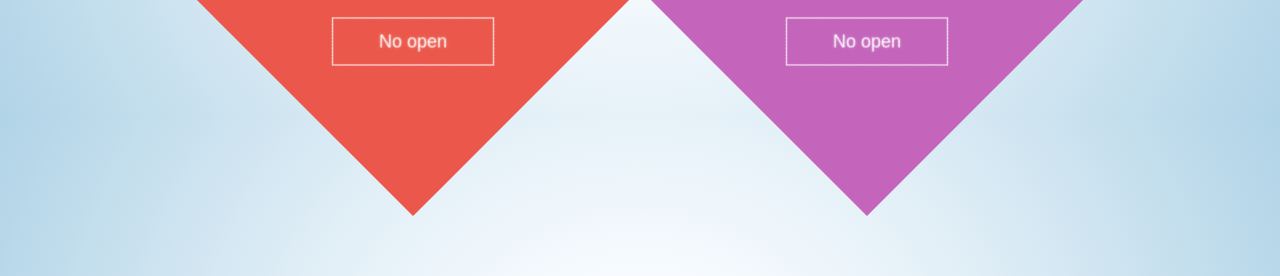
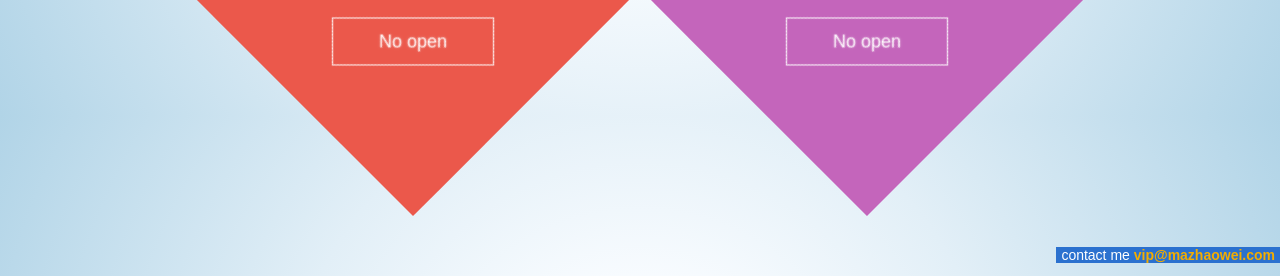
Before and after one commit to mazhaowei/mazhaowei.github.io, a plain HTML site: page index.html in a window 1280 px wide. Shown: the part 524-800 px from the top of the page. Drawn offline with Linux system fonts and the light colour scheme.

Commit message:
asd
adsa

```diff
--- a/index.html
+++ b/index.html
@@ -277,7 +277,7 @@ html, body {
   </a> <!--/.github end-->
   </nav>
 
-
+    <p style="text-align:center; font-size:14px; color:#565555; position:fixed; bottom:10px; right:0"><span style="background-color:#2B71CF; color:#FFF; padding:0 5px;">contact me <strong style="color:#F3AD00">vip@mazhaowei.com</strong></span></p>
 
 
 </body>
```
